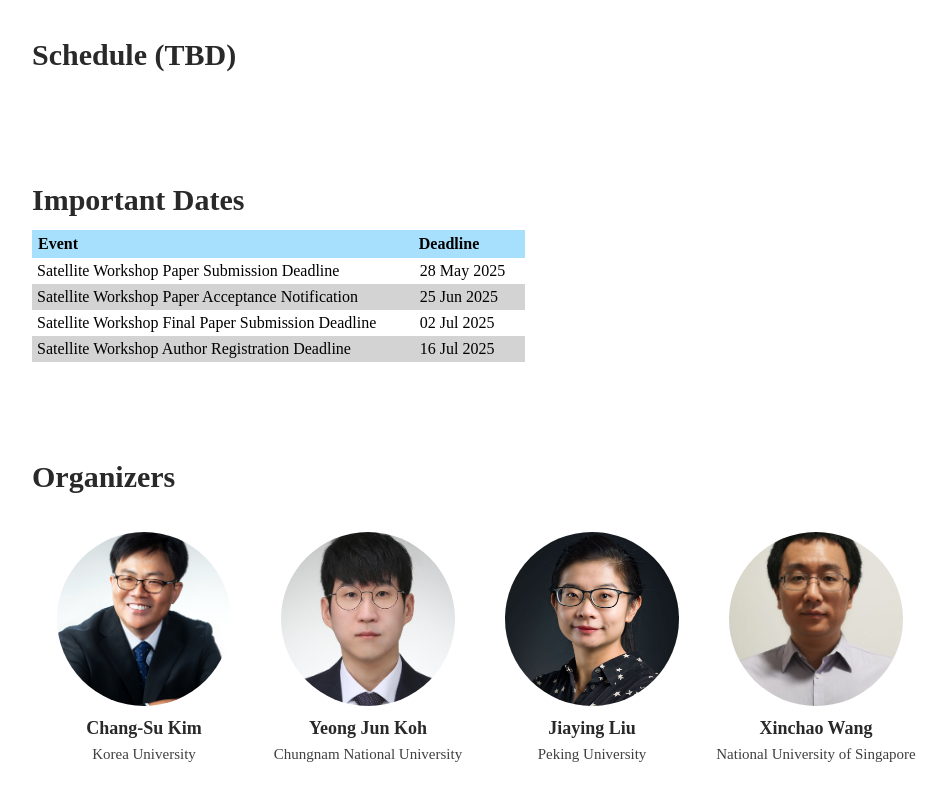
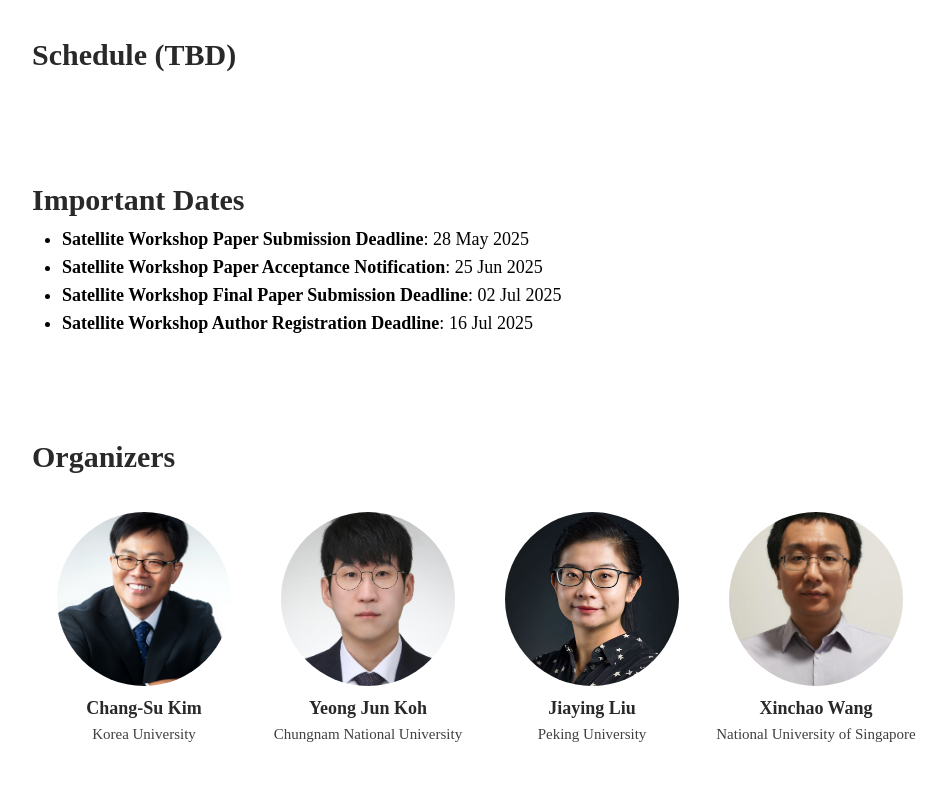
Before and after one commit to uinone/tip, a React (Create React App) app: page / in a window 1280 px wide. Shown: the part 909-1709 px from the top of the page, without its empty margins (160-1107 px from the left). Built offline with nearby package versions, Linux system fonts and the light colour scheme.

Commit message:
[Delete] delete table in important dates

```diff
--- a/src/App.css
+++ b/src/App.css
@@ -31,9 +31,9 @@ footer, header, hgroup, menu, nav, section {
 body {
 	line-height: 1;
 }
-ol, ul {
+/* ol, ul {
 	list-style: none;
-}
+} */
 blockquote, q {
 	quotes: none;
 }
--- a/src/components/contents/contents.js
+++ b/src/components/contents/contents.js
@@ -1,9 +1,6 @@
 import Schedule from "../schedule/schedule";
 import Introduction from "../introduction/introduction";
 import Organizers from "../organizers/organizers";
-import PaperTrack from "../papertrack/papertrack";
-import RelatedWorks from "../relatedworks/relatedworks";
-import Speakers from "../speakers/speakers";
 import ImportantDates from "../important_dates/important_dates";
 
 const Contents = () => {
--- a/src/components/important_dates/important_dates.js
+++ b/src/components/important_dates/important_dates.js
@@ -1,6 +1,10 @@
 import infos from "../../infos/infos.json";
-import Card from "../card/card";
-import TableRow from "./table_row";
+
+const formatDateToLong = (dateString) => {
+    const date = new Date(dateString);
+    const months = ["Jan", "Feb", "Mar", "Apr", "May", "Jun", "Jul", "Aug", "Sep", "Oct", "Nov", "Dec"];
+    return `${String(date.getDate()).padStart(2, "0")} ${months[date.getMonth()]} ${date.getFullYear()}`;
+};
 
 const ImportantDates = () => {
     return (
@@ -8,31 +12,22 @@ const ImportantDates = () => {
             <h2>Important Dates</h2>
 
             <div style={{
-                width: "100%"
+                width: "100%",
+                paddingLeft: "30px",
+                paddingRight: "30px"
             }}>
-                <div className="tablerow" style={{
-                    backgroundColor: "#a7e0fc",
-                    fontWeight: "700"
-                }}>
-                    <span style={{
-                        width: "350px",
-                        padding: "6px"
-                    }}>Event</span>
-                    <div style={{
-                        width: "100px",
-                        padding: "6px"
+                <ul>
+                {infos.important_dates.map((event_info, index) => (
+                    <li style={{
+                        fontSize: "18px",
+                        marginBottom: "10px"
                     }}>
-                        <span>Deadline</span>
-                    </div>
-                </div>
-                {infos.important_dates
-                .filter(event_info =>
-                    new Date(event_info.deadline).toISOString().split("T")[0] >=
-                    new Date().toISOString().split("T")[0]
-                )
-                .map((event_info, index) => (
-                    <TableRow key={index} info={event_info} index={index}/>
+                        <span style={{
+                            fontWeight: "600"
+                        }}>{event_info.event_name}</span>
+                        : {formatDateToLong(event_info.deadline)}</li>
                 ))}
+                </ul>
             </div>
         </div>
     );
--- a/src/components/important_dates/table_row.js
+++ /dev/null
@@ -1,31 +0,0 @@
-const formatDateToLong = (dateString) => {
-    const date = new Date(dateString);
-    const months = ["Jan", "Feb", "Mar", "Apr", "May", "Jun", "Jul", "Aug", "Sep", "Oct", "Nov", "Dec"];
-    return `${String(date.getDate()).padStart(2, "0")} ${months[date.getMonth()]} ${date.getFullYear()}`;
-};
-
-
-const TableRow = ({info, index}) => {
-    let backgroundColor = index % 2 === 0 ? "white" : "lightgray";
-
-    if (index === -1) {
-        backgroundColor = "#a7e0fc"
-    }
-
-    return (
-        <div className="tablerow" style={{ backgroundColor }}>
-            <span style={{
-                width: "350px",
-                padding: "5px"
-            }}>{info.event_name}</span>
-            <div style={{
-                width: "100px",
-                padding: "5px"
-            }}>
-                <span>{formatDateToLong(info.deadline)}</span>
-            </div>
-        </div>
-    );
-};
-
-export default TableRow;
```
